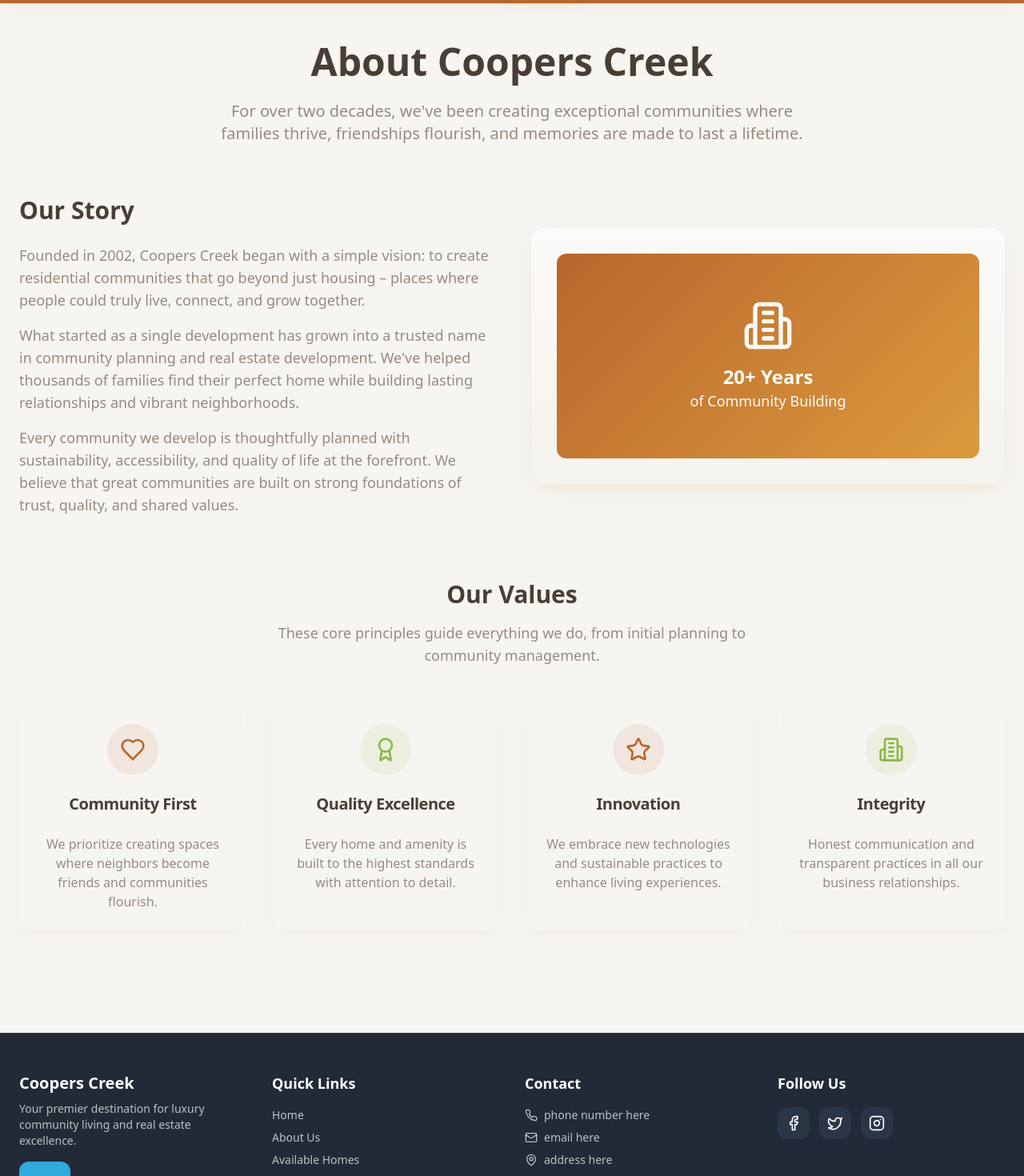
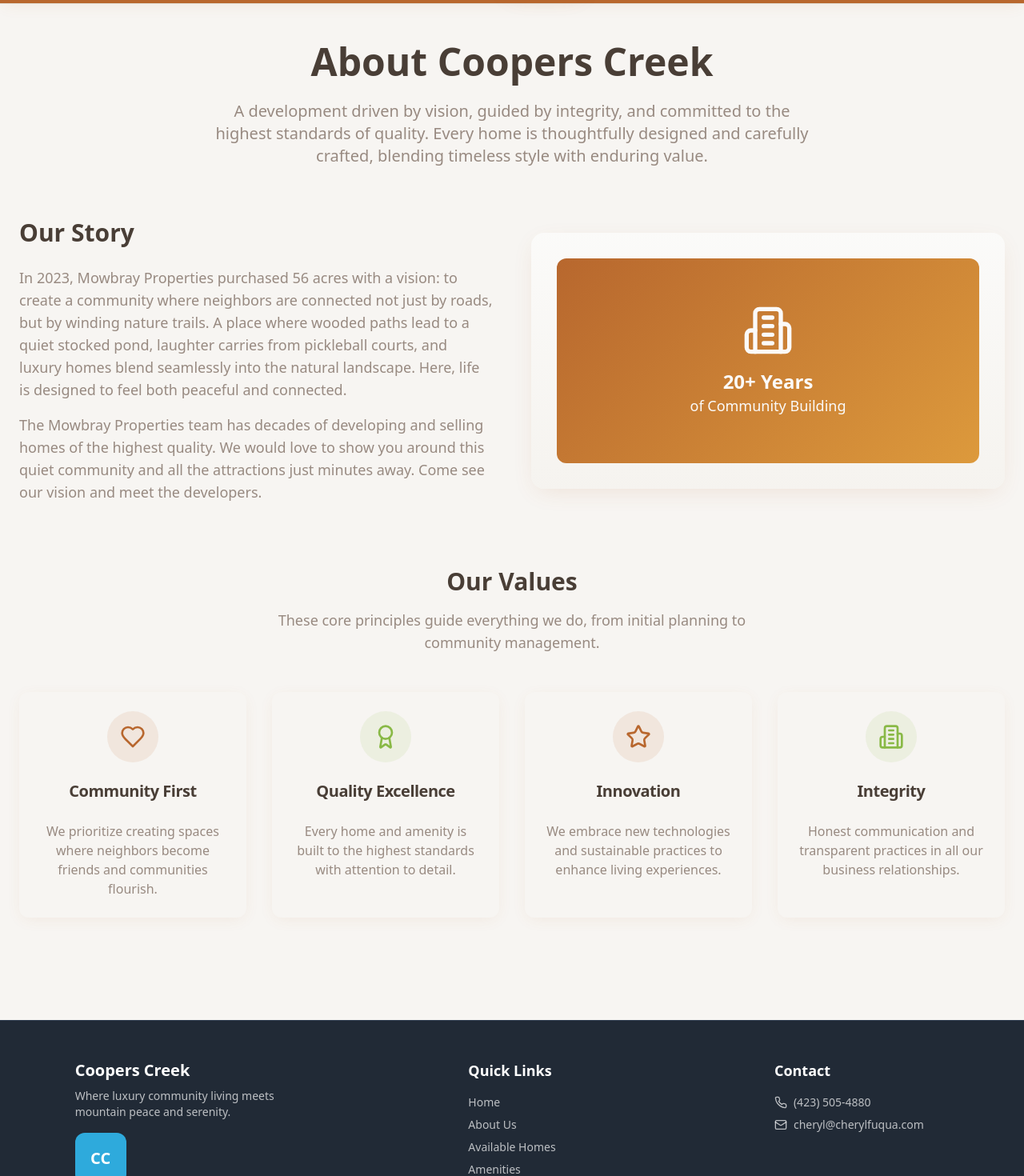
Before and after one commit to davisdel/mowbray-mtn-page, a React (Vite) app: page /about in a window 1280 px wide. Shown: the part 60-1530 px from the top of the page at 80% size. Built offline with nearby package versions, Linux system fonts and the light colour scheme.

Commit message:
finished new list

```diff
--- a/src/components/Footer.tsx
+++ b/src/components/Footer.tsx
@@ -1,102 +1,90 @@
-import { Facebook, Twitter, Instagram, Mail, Phone, MapPin } from "lucide-react";
-import { NavLink } from "react-router-dom";
+import { Mail, Phone } from 'lucide-react'
+import { NavLink } from 'react-router-dom'
 
 export function Footer() {
   return (
-    <footer className="bg-sidebar text-sidebar-foreground border-t border-sidebar-border">
-      <div className="container mx-auto px-6 py-12">
-        <div className="grid grid-cols-1 md:grid-cols-4 gap-8">
+    <footer className='bg-sidebar text-sidebar-foreground border-t border-sidebar-border'>
+      <div className='container mx-auto px-6 py-12'>
+        <div className='grid grid-cols-1 md:grid-cols-3 gap-8'>
           {/* Company Info */}
-          <div className="space-y-4">
+          <div className='flex flex-col md:items-center'>
+            <div className='space-y-4'>
               <div>
-              <h3 className="text-xl font-bold mb-2">Coopers Creek</h3>
-              <p className="text-sidebar-foreground/70 text-sm">
-                Your premier destination for luxury community living and real estate excellence.
+                <h3 className='text-xl font-bold mb-2'>Coopers Creek</h3>
+                <p className='text-sidebar-foreground/70 text-sm max-w-[250px]'>
+                  Where luxury community living meets mountain peace and
+                  serenity.
                 </p>
               </div>
-            <div className="w-16 h-16 bg-sidebar-primary rounded-lg flex items-center justify-center">
-              <span className="text-sidebar-primary-foreground font-bold text-xl">CC</span>
+              <div className='w-16 h-16 bg-sidebar-primary rounded-lg flex items-center justify-center'>
+                <span className='text-sidebar-primary-foreground font-bold text-xl'>
+                  CC
+                </span>
+              </div>
             </div>
           </div>
 
           {/* Quick Links */}
-          <div className="space-y-4">
-            <h4 className="text-lg font-semibold">Quick Links</h4>
-            <ul className="space-y-2 text-sm">
+          <div className='flex flex-col md:items-center'>
+            <div className='space-y-4'>
+              <h4 className='text-lg font-semibold'>Quick Links</h4>
+              <ul className='space-y-2 text-sm'>
                 <li>
-                <NavLink to="/" className="text-sidebar-foreground/70 hover:text-sidebar-primary transition-colors">
+                  <NavLink
+                    to='/'
+                    className='text-sidebar-foreground/70 hover:text-sidebar-primary transition-colors'>
                     Home
                   </NavLink>
                 </li>
                 <li>
-                <NavLink to="/about" className="text-sidebar-foreground/70 hover:text-sidebar-primary transition-colors">
+                  <NavLink
+                    to='/about'
+                    className='text-sidebar-foreground/70 hover:text-sidebar-primary transition-colors'>
                     About Us
                   </NavLink>
                 </li>
                 <li>
-                <NavLink to="/home-sites" className="text-sidebar-foreground/70 hover:text-sidebar-primary transition-colors">
+                  <NavLink
+                    to='/home-sites'
+                    className='text-sidebar-foreground/70 hover:text-sidebar-primary transition-colors'>
                     Available Homes
                   </NavLink>
                 </li>
                 <li>
-                <NavLink to="/amenities" className="text-sidebar-foreground/70 hover:text-sidebar-primary transition-colors">
+                  <NavLink
+                    to='/amenities'
+                    className='text-sidebar-foreground/70 hover:text-sidebar-primary transition-colors'>
                     Amenities
                   </NavLink>
                 </li>
               </ul>
             </div>
+          </div>
 
           {/* Contact Info */}
-          <div className="space-y-4">
-            <h4 className="text-lg font-semibold">Contact</h4>
-            <ul className="space-y-2 text-sm">
-              <li className="flex items-center gap-2 text-sidebar-foreground/70">
-                <Phone className="h-4 w-4" />
-                phone number here
+          <div className='flex flex-col md:items-center'>
+            <div className='space-y-4'>
+              <h4 className='text-lg font-semibold'>Contact</h4>
+              <ul className='space-y-2 text-sm'>
+                <li className='flex items-center gap-2 text-sidebar-foreground/70'>
+                  <Phone className='h-4 w-4' />
+                  (423) 505-4880
                 </li>
-              <li className="flex items-center gap-2 text-sidebar-foreground/70">
-                <Mail className="h-4 w-4" />
-                email here
-              </li>
-              <li className="flex items-center gap-2 text-sidebar-foreground/70">
-                <MapPin className="h-4 w-4" />
-                address here
+                <li className='flex items-center gap-2 text-sidebar-foreground/70'>
+                  <Mail className='h-4 w-4' />
+                  cheryl@cherylfuqua.com
                 </li>
               </ul>
-          </div>
-
-          {/* Social Media */}
-          <div className="space-y-4">
-            <h4 className="text-lg font-semibold">Follow Us</h4>
-            <div className="flex gap-3">
-              <a
-                href="#"
-                className="w-10 h-10 bg-sidebar-accent rounded-lg flex items-center justify-center text-sidebar-accent-foreground hover:bg-sidebar-primary hover:text-sidebar-primary-foreground transition-all duration-200"
-              >
-                <Facebook className="h-5 w-5" />
-              </a>
-              <a
-                href="#"
-                className="w-10 h-10 bg-sidebar-accent rounded-lg flex items-center justify-center text-sidebar-accent-foreground hover:bg-sidebar-primary hover:text-sidebar-primary-foreground transition-all duration-200"
-              >
-                <Twitter className="h-5 w-5" />
-              </a>
-              <a
-                href="#"
-                className="w-10 h-10 bg-sidebar-accent rounded-lg flex items-center justify-center text-sidebar-accent-foreground hover:bg-sidebar-primary hover:text-sidebar-primary-foreground transition-all duration-200"
-              >
-                <Instagram className="h-5 w-5" />
-              </a>
             </div>
           </div>
         </div>
 
-        <div className="border-t border-sidebar-border mt-8 pt-8">
-          <div className="flex flex-col md:flex-row justify-between items-center text-sm text-sidebar-foreground/70">
+        <div className='border-t border-sidebar-border mt-8 pt-8'>
+          <div className='flex flex-col md:flex-row justify-between items-center text-sm text-sidebar-foreground/70'>
             <p>&copy; 2025 Coopers Creek. All rights reserved.</p>
           </div>
         </div>
       </div>
     </footer>
-  );
+  )
 }
--- a/src/components/ui/map.tsx
+++ b/src/components/ui/map.tsx
@@ -9,8 +9,8 @@ export function SubdivisionMap() {
     <div
       className='w-full h-full relative flex items-center justify-center'
       style={{
-        backgroundImage: "url('/mapbackground.png')",
-        backgroundSize: 'cover',
+        backgroundImage: "url('/MapBackgroundFinal.png')",
+        backgroundSize: '100% 100%',
         backgroundPosition: 'center',
         backgroundRepeat: 'no-repeat'
       }}>
@@ -18,8 +18,8 @@ export function SubdivisionMap() {
       <svg
         viewBox='0 0 1100 350'
         width='1100'
-        height='350'
-        style={{ transform: 'rotate(10deg)' }}
+        height='300'
+        style={{ transform: 'translate(-20px, -20px) rotate(5deg)' }}
         version='1.1'
         id='svg52'
         xmlns='http://www.w3.org/2000/svg'>
--- a/src/pages/About.tsx
+++ b/src/pages/About.tsx
@@ -1,48 +1,60 @@
-import { Card, CardContent, CardDescription, CardHeader, CardTitle } from "@/components/ui/card";
-import { Award, Heart, Building2, Star } from "lucide-react";
+import {
+  Card,
+  CardContent,
+  CardDescription,
+  CardHeader,
+  CardTitle
+} from '@/components/ui/card'
+import { Award, Heart, Building2, Star } from 'lucide-react'
 
 export default function AboutPage() {
   return (
-    <div className="min-h-screen py-12">
-      <div className="container mx-auto px-6">
+    <div className='min-h-screen py-12'>
+      <div className='container mx-auto px-6'>
         {/* Header */}
-        <div className="text-center mb-16">
-          <h1 className="text-5xl font-bold text-foreground mb-6">About Coopers Creek</h1>
-          <p className="text-xl text-muted-foreground max-w-3xl mx-auto">
-            For over two decades, we've been creating exceptional communities where families thrive,
-            friendships flourish, and memories are made to last a lifetime.
+        <div className='text-center mb-16'>
+          <h1 className='text-5xl font-bold text-foreground mb-6'>
+            About Coopers Creek
+          </h1>
+          <p className='text-xl text-muted-foreground max-w-3xl mx-auto'>
+            A development driven by vision, guided by integrity, and committed
+            to the highest standards of quality. Every home is thoughtfully
+            designed and carefully crafted, blending timeless style with
+            enduring value.
           </p>
         </div>
 
         {/* Our Story */}
-        <section className="mb-20">
-          <div className="grid grid-cols-1 lg:grid-cols-2 gap-12 items-center">
+        <section className='mb-20'>
+          <div className='grid grid-cols-1 lg:grid-cols-2 gap-12 items-center'>
             <div>
-              <h2 className="text-3xl font-bold text-foreground mb-6">Our Story</h2>
-              <div className="space-y-4 text-lg text-muted-foreground">
+              <h2 className='text-3xl font-bold text-foreground mb-6'>
+                Our Story
+              </h2>
+              <div className='space-y-4 text-lg text-muted-foreground'>
                 <p>
-                  Founded in 2002, Coopers Creek began with a simple vision: to create residential
-                  communities that go beyond just housing – places where people could truly live,
-                  connect, and grow together.
+                  In 2023, Mowbray Properties purchased 56 acres with a vision:
+                  to create a community where neighbors are connected not just
+                  by roads, but by winding nature trails. A place where wooded
+                  paths lead to a quiet stocked pond, laughter carries from
+                  pickleball courts, and luxury homes blend seamlessly into the
+                  natural landscape. Here, life is designed to feel both
+                  peaceful and connected.
                 </p>
                 <p>
-                  What started as a single development has grown into a trusted name in community
-                  planning and real estate development. We've helped thousands of families find
-                  their perfect home while building lasting relationships and vibrant neighborhoods.
-                </p>
-                <p>
-                  Every community we develop is thoughtfully planned with sustainability, accessibility,
-                  and quality of life at the forefront. We believe that great communities are built
-                  on strong foundations of trust, quality, and shared values.
+                  The Mowbray Properties team has decades of developing and
+                  selling homes of the highest quality. We would love to show
+                  you around this quiet community and all the attractions just
+                  minutes away. Come see our vision and meet the developers.
                 </p>
               </div>
             </div>
-            <div className="bg-subtle-gradient rounded-2xl p-8 shadow-medium">
-              <div className="bg-hero-gradient rounded-xl h-64 flex items-center justify-center">
-                <div className="text-center text-primary-foreground">
-                  <Building2 className="h-16 w-16 mx-auto mb-4" />
-                  <h3 className="text-2xl font-bold">20+ Years</h3>
-                  <p className="text-lg">of Community Building</p>
+            <div className='bg-subtle-gradient rounded-2xl p-8 shadow-medium'>
+              <div className='bg-hero-gradient rounded-xl h-64 flex items-center justify-center'>
+                <div className='text-center text-primary-foreground'>
+                  <Building2 className='h-16 w-16 mx-auto mb-4' />
+                  <h3 className='text-2xl font-bold'>20+ Years</h3>
+                  <p className='text-lg'>of Community Building</p>
                 </div>
               </div>
             </div>
@@ -50,74 +62,80 @@ export default function AboutPage() {
         </section>
 
         {/* Values */}
-        <section className="mb-20">
-          <div className="text-center mb-12">
-            <h2 className="text-3xl font-bold text-foreground mb-4">Our Values</h2>
-            <p className="text-lg text-muted-foreground max-w-2xl mx-auto">
-              These core principles guide everything we do, from initial planning to community management.
+        <section className='mb-20'>
+          <div className='text-center mb-12'>
+            <h2 className='text-3xl font-bold text-foreground mb-4'>
+              Our Values
+            </h2>
+            <p className='text-lg text-muted-foreground max-w-2xl mx-auto'>
+              These core principles guide everything we do, from initial
+              planning to community management.
             </p>
           </div>
 
-          <div className="grid grid-cols-1 md:grid-cols-2 lg:grid-cols-4 gap-8">
-            <Card className="text-center border-0 bg-card shadow-soft hover:shadow-medium transition-all duration-300">
+          <div className='grid grid-cols-1 md:grid-cols-2 lg:grid-cols-4 gap-8'>
+            <Card className='text-center border-0 bg-card shadow-soft hover:shadow-medium transition-all duration-300'>
               <CardHeader>
-                <div className="w-16 h-16 bg-primary/10 rounded-full flex items-center justify-center mx-auto mb-4">
-                  <Heart className="h-8 w-8 text-primary" />
+                <div className='w-16 h-16 bg-primary/10 rounded-full flex items-center justify-center mx-auto mb-4'>
+                  <Heart className='h-8 w-8 text-primary' />
                 </div>
-                <CardTitle className="text-xl">Community First</CardTitle>
+                <CardTitle className='text-xl'>Community First</CardTitle>
               </CardHeader>
               <CardContent>
-                <CardDescription className="text-base">
-                  We prioritize creating spaces where neighbors become friends and communities flourish.
+                <CardDescription className='text-base'>
+                  We prioritize creating spaces where neighbors become friends
+                  and communities flourish.
                 </CardDescription>
               </CardContent>
             </Card>
 
-            <Card className="text-center border-0 bg-card shadow-soft hover:shadow-medium transition-all duration-300">
+            <Card className='text-center border-0 bg-card shadow-soft hover:shadow-medium transition-all duration-300'>
               <CardHeader>
-                <div className="w-16 h-16 bg-accent/10 rounded-full flex items-center justify-center mx-auto mb-4">
-                  <Award className="h-8 w-8 text-accent" />
+                <div className='w-16 h-16 bg-accent/10 rounded-full flex items-center justify-center mx-auto mb-4'>
+                  <Award className='h-8 w-8 text-accent' />
                 </div>
-                <CardTitle className="text-xl">Quality Excellence</CardTitle>
+                <CardTitle className='text-xl'>Quality Excellence</CardTitle>
               </CardHeader>
               <CardContent>
-                <CardDescription className="text-base">
-                  Every home and amenity is built to the highest standards with attention to detail.
+                <CardDescription className='text-base'>
+                  Every home and amenity is built to the highest standards with
+                  attention to detail.
                 </CardDescription>
               </CardContent>
             </Card>
 
-            <Card className="text-center border-0 bg-card shadow-soft hover:shadow-medium transition-all duration-300">
+            <Card className='text-center border-0 bg-card shadow-soft hover:shadow-medium transition-all duration-300'>
               <CardHeader>
-                <div className="w-16 h-16 bg-primary/10 rounded-full flex items-center justify-center mx-auto mb-4">
-                  <Star className="h-8 w-8 text-primary" />
+                <div className='w-16 h-16 bg-primary/10 rounded-full flex items-center justify-center mx-auto mb-4'>
+                  <Star className='h-8 w-8 text-primary' />
                 </div>
-                <CardTitle className="text-xl">Innovation</CardTitle>
+                <CardTitle className='text-xl'>Innovation</CardTitle>
               </CardHeader>
               <CardContent>
-                <CardDescription className="text-base">
-                  We embrace new technologies and sustainable practices to enhance living experiences.
+                <CardDescription className='text-base'>
+                  We embrace new technologies and sustainable practices to
+                  enhance living experiences.
                 </CardDescription>
               </CardContent>
             </Card>
 
-            <Card className="text-center border-0 bg-card shadow-soft hover:shadow-medium transition-all duration-300">
+            <Card className='text-center border-0 bg-card shadow-soft hover:shadow-medium transition-all duration-300'>
               <CardHeader>
-                <div className="w-16 h-16 bg-accent/10 rounded-full flex items-center justify-center mx-auto mb-4">
-                  <Building2 className="h-8 w-8 text-accent" />
+                <div className='w-16 h-16 bg-accent/10 rounded-full flex items-center justify-center mx-auto mb-4'>
+                  <Building2 className='h-8 w-8 text-accent' />
                 </div>
-                <CardTitle className="text-xl">Integrity</CardTitle>
+                <CardTitle className='text-xl'>Integrity</CardTitle>
               </CardHeader>
               <CardContent>
-                <CardDescription className="text-base">
-                  Honest communication and transparent practices in all our business relationships.
+                <CardDescription className='text-base'>
+                  Honest communication and transparent practices in all our
+                  business relationships.
                 </CardDescription>
               </CardContent>
             </Card>
           </div>
         </section>
-
       </div>
     </div>
-  );
+  )
 }
--- a/src/pages/Location.tsx
+++ b/src/pages/Location.tsx
@@ -9,12 +9,10 @@ import { Button } from '@/components/ui/button'
 import {
   MapPin,
   Navigation,
-  Clock,
   Car,
   GraduationCap,
   ShoppingBag,
   Stethoscope,
-  Coffee,
   Plane,
   Train
 } from 'lucide-react'
```
Also changed, not shown: src/pages/Home.tsx (+15 -8 lines), public/MapBackgroundFinal.png (added). Lines whose indentation alone changed are shown as unchanged.
